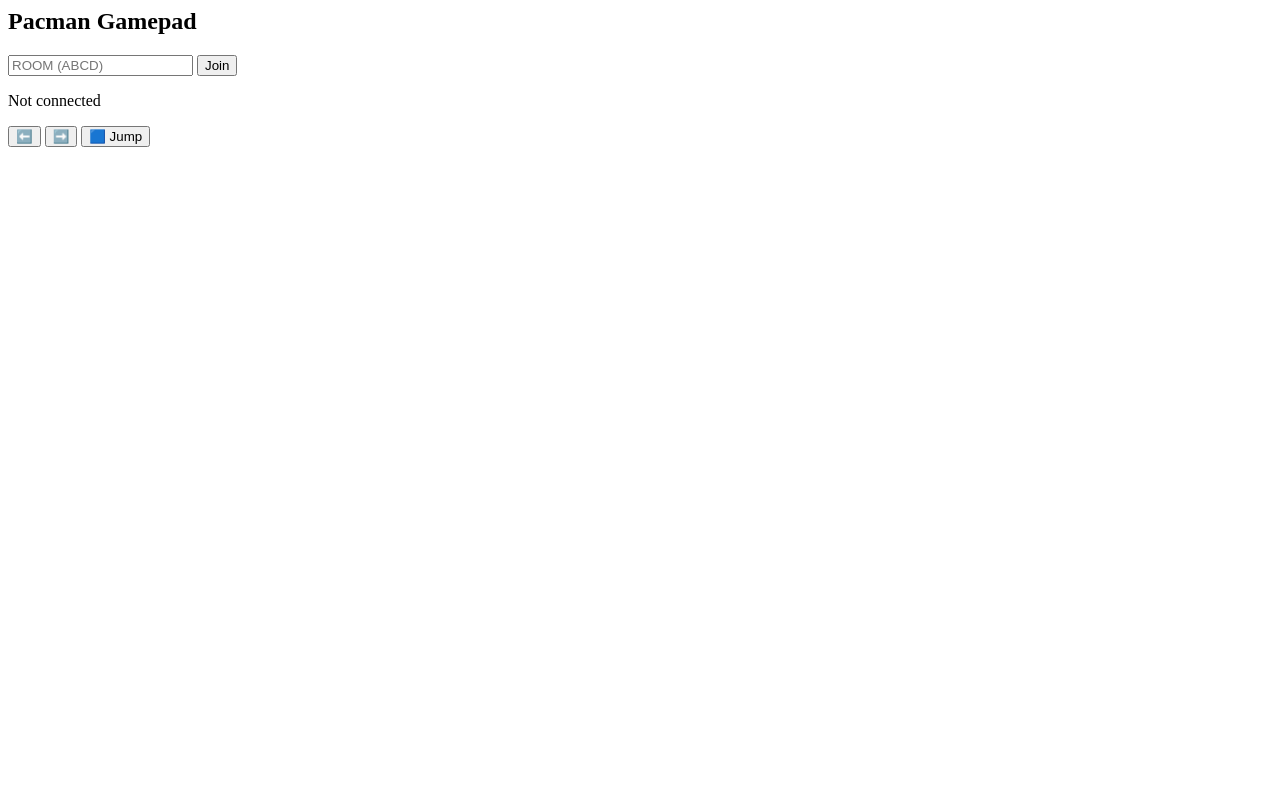
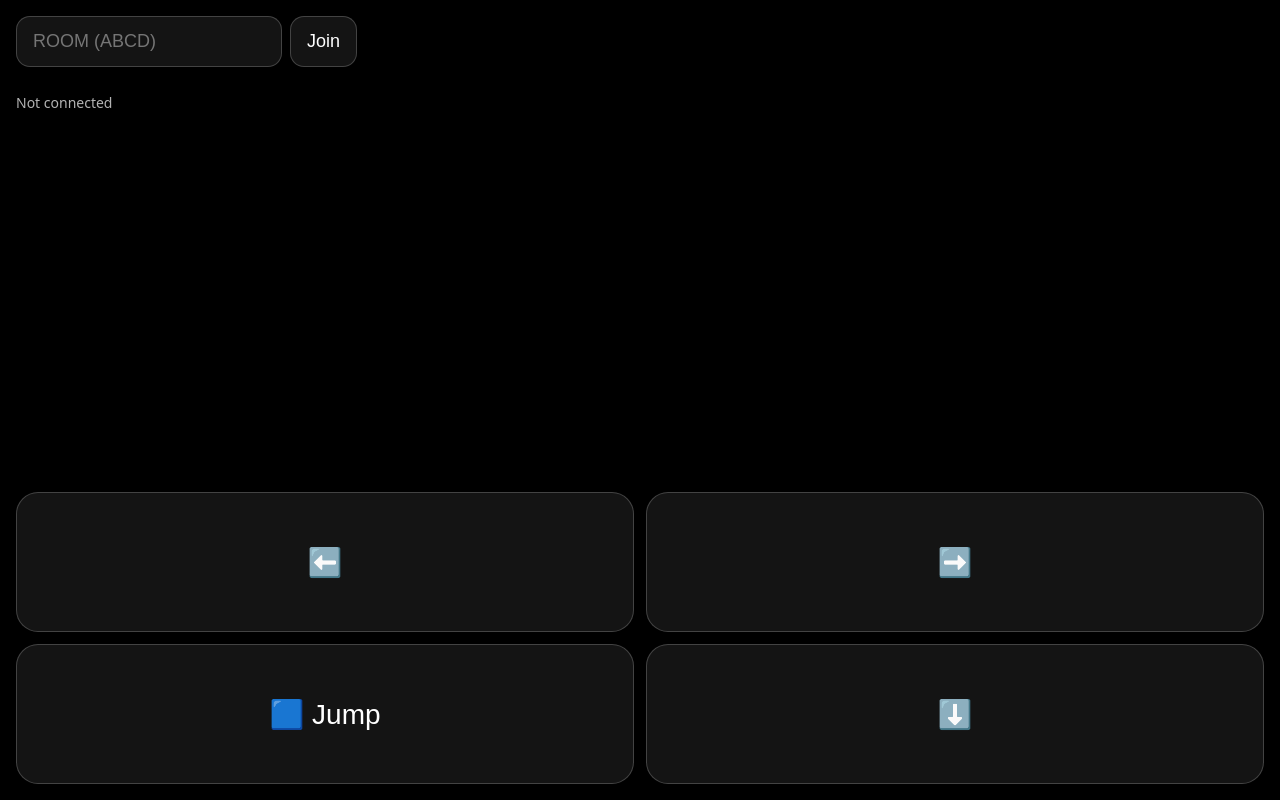
Before and after one commit to pinedojosealejandro19-web/GAMEPAD_QR, a plain HTML site: page index.html in a window 1280 px wide. Drawn offline with Linux system fonts and the light colour scheme.

Commit message:
Update index.html

```diff
--- a/index.html
+++ b/index.html
@@ -1,12 +1,92 @@
-<h2>Pacman Gamepad</h2>
+<!DOCTYPE html>
+<html lang="en">
+<head>
+  <meta charset="UTF-8" />
+  <meta name="viewport" content="width=device-width, initial-scale=1, viewport-fit=cover" />
+  <title>QR Gamepad</title>
+
+  <style>
+    html, body {
+      margin: 0;
+      padding: 0;
+      height: 100%;
+      width: 100%;
+      background: #000;
+      color: #fff;
+      font-family: system-ui, Arial, sans-serif;
+      overscroll-behavior: none;
+      touch-action: manipulation;
+    }
+
+    .app {
+      min-height: 100svh;
+      height: 100dvh;
+      padding: 16px;
+      box-sizing: border-box;
+      display: flex;
+      flex-direction: column;
+      gap: 12px;
+    }
+
+    .top {
+      display: flex;
+      gap: 8px;
+      align-items: center;
+    }
+
+    input, button {
+      font-size: 18px;
+      padding: 14px 16px;
+      border-radius: 14px;
+      border: 1px solid rgba(255,255,255,.2);
+      background: rgba(255,255,255,.08);
+      color: #fff;
+    }
+
+    button {
+      cursor: pointer;
+    }
+
+    .grid {
+      flex: 1;
+      display: grid;
+      grid-template-columns: 1fr 1fr;
+      gap: 12px;
+      align-content: end;
+    }
+
+    .btn {
+      width: 100%;
+      height: min(22vh, 140px);
+      font-size: 28px;
+      border-radius: 22px;
+    }
+
+    #status {
+      opacity: 0.7;
+      font-size: 14px;
+    }
+  </style>
+</head>
+
+<body>
+  <div class="app">
+    <div class="top">
       <input id="room" placeholder="ROOM (ABCD)" />
       <button id="join">Join</button>
+    </div>
+
     <p id="status">Not connected</p>
 
-<button id="left">⬅️</button>
-<button id="right">➡️</button>
-<button id="jump">🟦 Jump</button>
+    <div class="grid">
+      <button class="btn" id="left">⬅️</button>
+      <button class="btn" id="right">➡️</button>
+      <button class="btn" id="jump">🟦 Jump</button>
+      <button class="btn" id="down">⬇️</button>
+    </div>
+  </div>
 
+  <!-- Firebase -->
   <script src="https://www.gstatic.com/firebasejs/10.12.5/firebase-app-compat.js"></script>
   <script src="https://www.gstatic.com/firebasejs/10.12.5/firebase-database-compat.js"></script>
 
@@ -34,12 +114,21 @@
       ref.set({ action: "connected", t: Date.now() });
     };
 
-  function send(action){
-    if(!ref) return alert("Join a room first");
+    function send(action) {
+      if (!ref) return alert("Join a room first");
       ref.set({ action, t: Date.now() });
     }
 
-  document.getElementById("left").onclick = () => send("left");
-  document.getElementById("right").onclick = () => send("right");
-  document.getElementById("jump").onclick = () => send("jump");
+    ["left","right","jump","down"].forEach(id => {
+      const el = document.getElementById(id);
+
+      el.onclick = () => send(id);
+
+      el.addEventListener("touchstart", e => {
+        e.preventDefault();
+        send(id);
+      }, { passive: false });
+    });
   </script>
+</body>
+</html>
```
Lines whose indentation alone changed are shown as unchanged.
